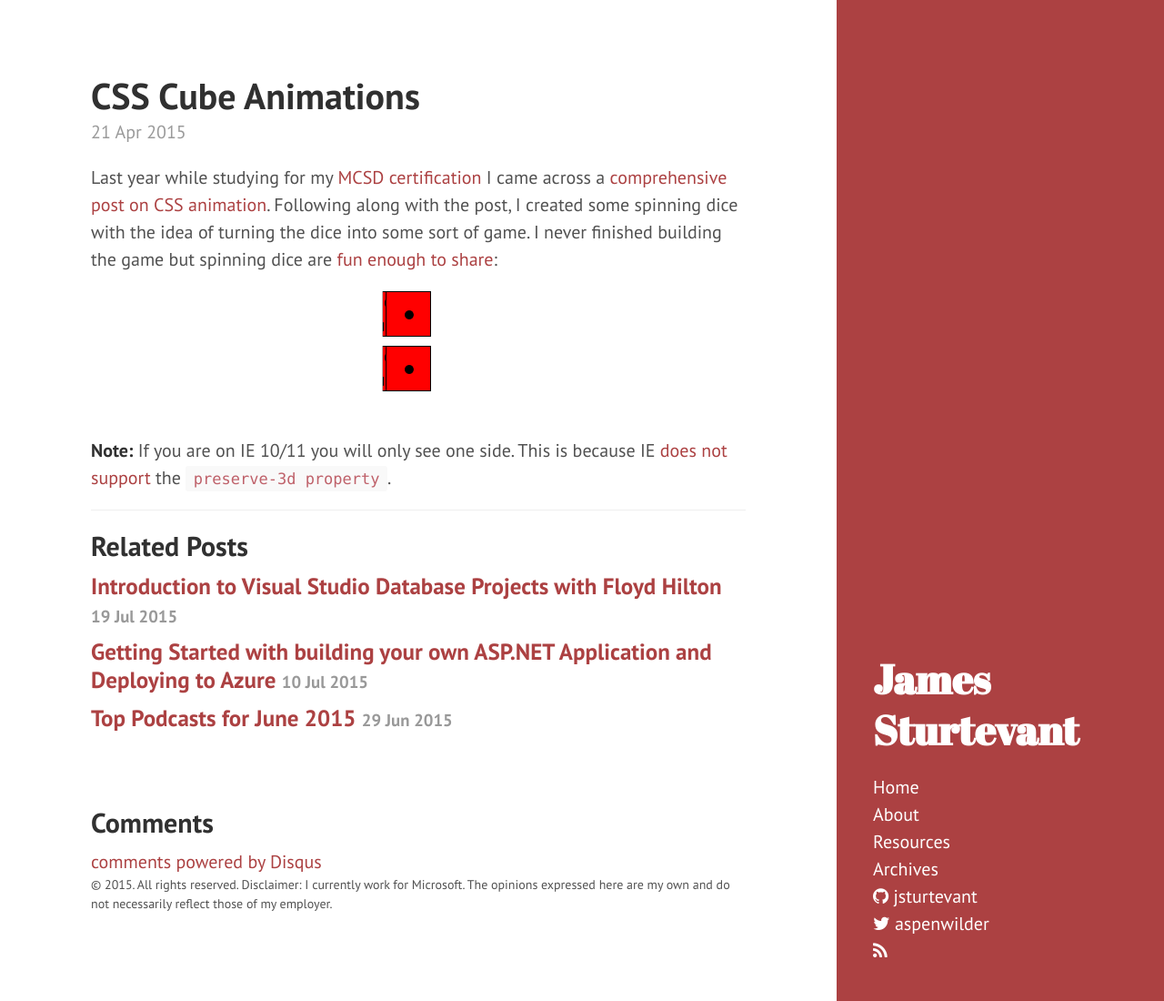
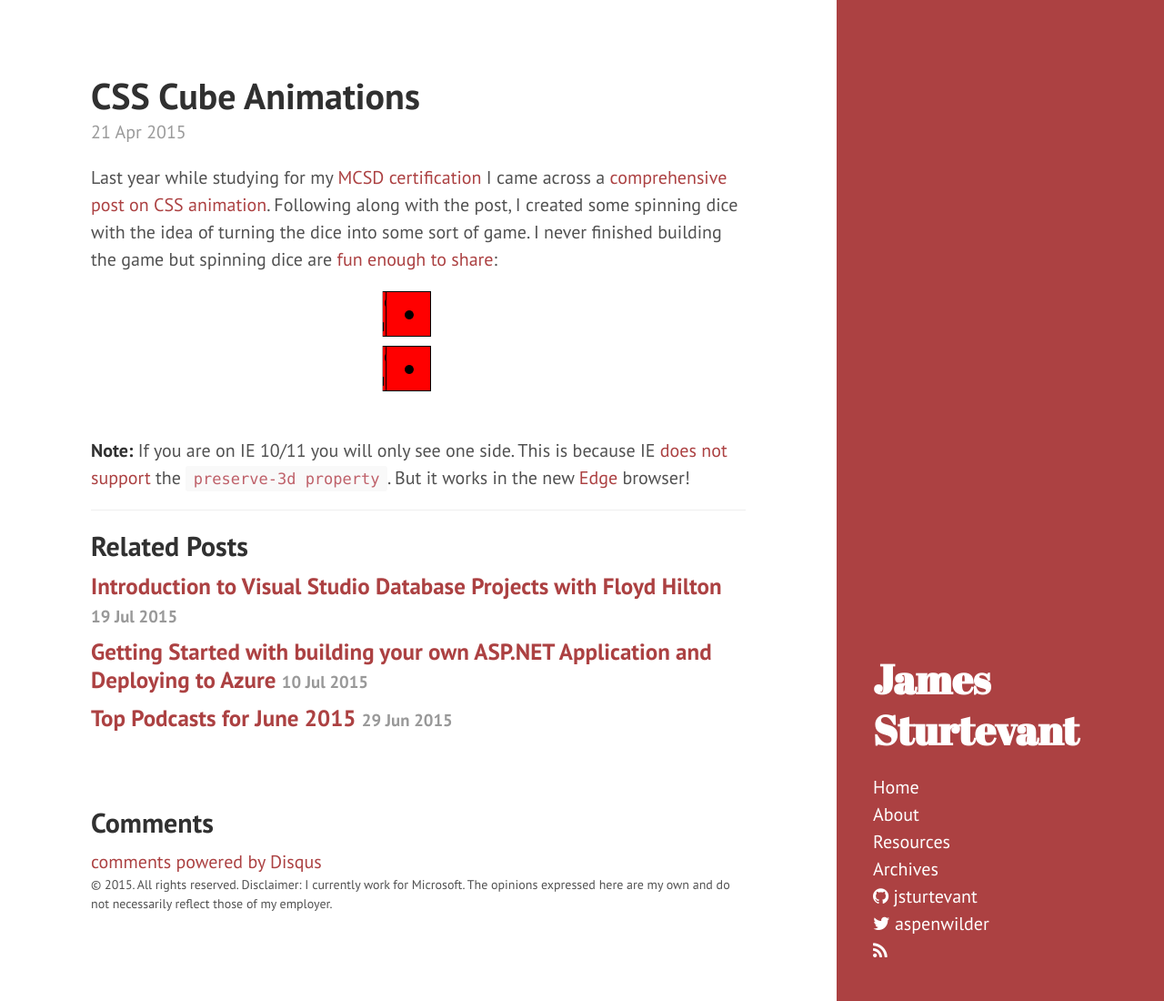
Before and after one commit to jsturtevant/jsturtevant.github.io, a Jekyll site: the page built from _posts/2015-04-21-css-cube-animations.markdown, in a window 1280 px wide and 1100 px high. Shown: the whole window at 91% size. Built offline with Jekyll 4.4.1, drawn with Linux system fonts in a browser that asks for light colours; nearby versions of some CDN libraries; Markdown is read by kramdown in place of the engine named in the settings; comment, search, counter and statistics services are not loaded.

Commit message:
works in edge browser!

````diff
--- a/_posts/2015-04-21-css-cube-animations.markdown
+++ b/_posts/2015-04-21-css-cube-animations.markdown
@@ -11,4 +11,4 @@ Last year while studying for my [MCSD certification](https://www.microsoft.com/l
 
 {% include dice.html %}
 
-**Note:** If you are on IE 10/11 you will only see one side.  This is because IE [does not support]( http://caniuse.com/#feat=transforms3d) the ```preserve-3d property```.
+**Note:** If you are on IE 10/11 you will only see one side.  This is because IE [does not support]( http://caniuse.com/#feat=transforms3d) the ```preserve-3d property```.  But it works in the new [Edge](http://www.microsoft.com/en-us/windows/microsoft-edge) browser!
````
